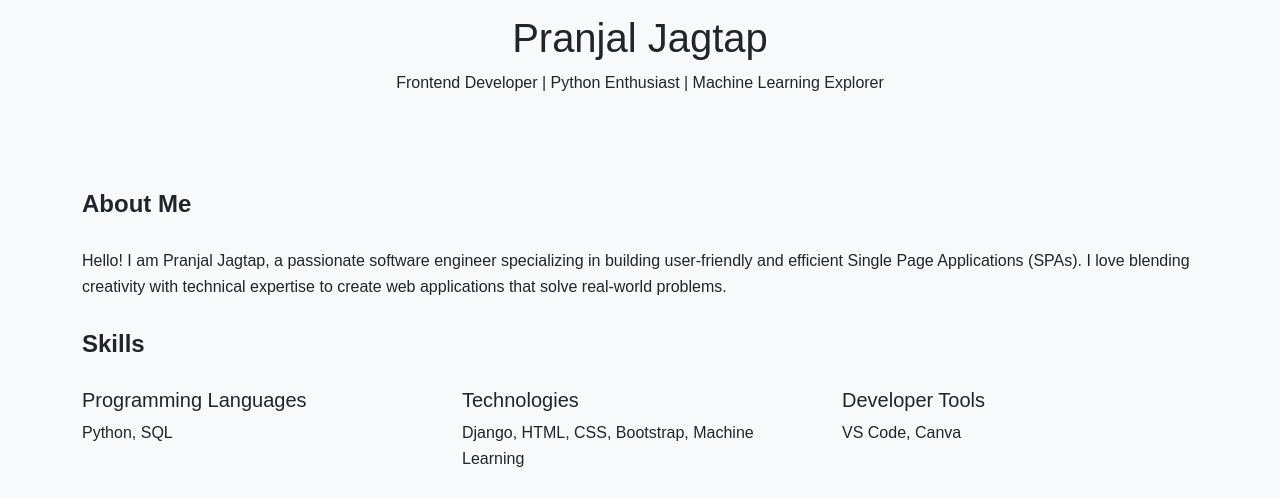
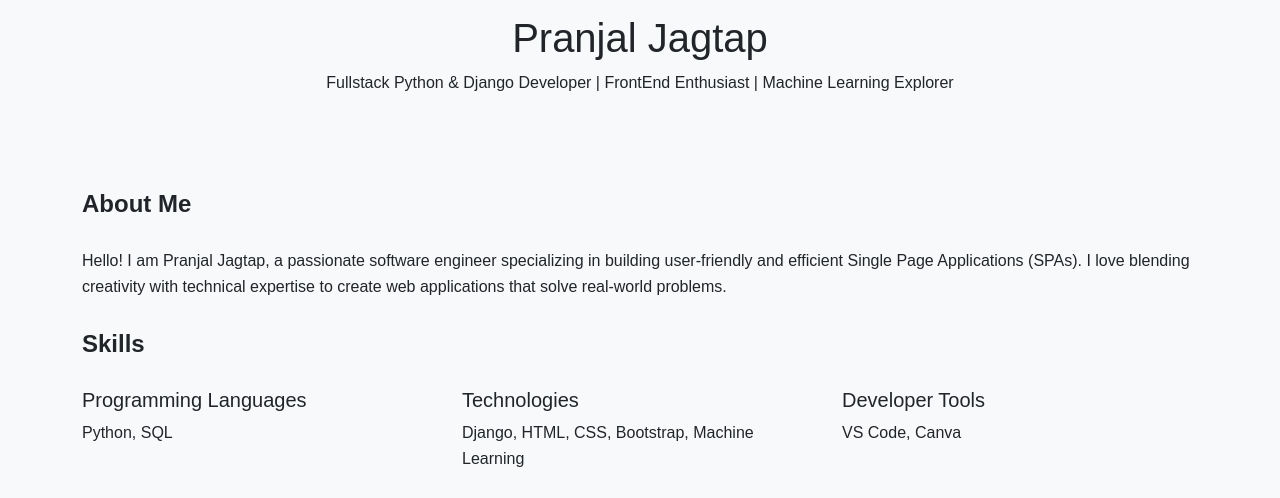
Before and after one commit to jpranjall/portfolio, a plain HTML site: page index.html in a window 1280 px wide. Shown: the part 302-800 px from the top of the page. Drawn offline with nearby package versions, Linux system fonts and the light colour scheme.

Commit message:
Update index.html

```diff
--- a/index.html
+++ b/index.html
@@ -68,7 +68,7 @@
     <header class="text-center bg-light py-5">
         <img src="profile-photo.jpeg" alt="Profile Photo" class="profile-photo">
         <h1>Pranjal Jagtap</h1>
-        <p>Frontend Developer | Python Enthusiast | Machine Learning Explorer</p>
+        <p>Fullstack Python & Django Developer | FrontEnd Enthusiast | Machine Learning Explorer</p>
     </header>
 
     <div class="container">
```
